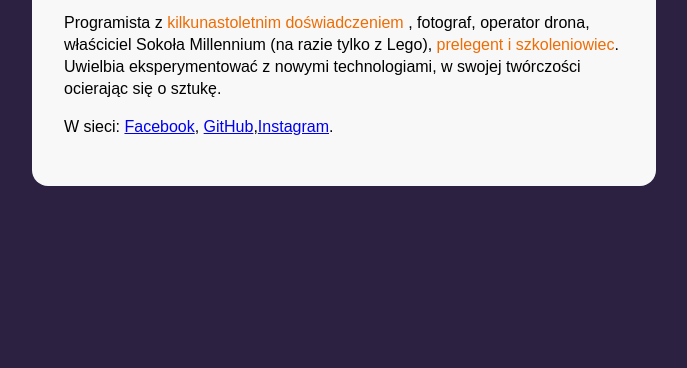
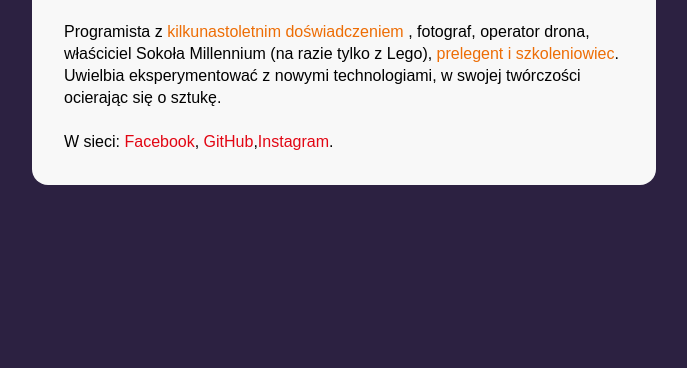
Before and after one commit to ZbigniewSlomian/business-card, a plain HTML site: page index.html in a window 1280 px wide. Shown: the part 432-800 px from the top of the page, without its empty margins (296-983 px from the left). Drawn offline with Linux system fonts and the light colour scheme.

Commit message:
person content style

```diff
--- a/index.html
+++ b/index.html
@@ -20,13 +20,22 @@
           <h1 class="person__name">Imię i nazwisko</h1>
           <p class="person__position">stanowisko</p>
         </header>
+        <p class="person__description person__description--with-margin">
+          Programista z
+          <strong class="special">kilkunastoletnim doświadczeniem </strong>,
+          fotograf, operator drona, właściciel Sokoła Millennium (na razie tylko
+          z Lego), <strong class="special">prelegent i szkoleniowiec</strong>.
+          Uwielbia eksperymentować z nowymi technologiami, w swojej twórczości
+          ocierając się o sztukę.
+        </p>
         <p class="person__description">
-          Programista z <strong class="special" >kilkunastoletnim doświadczeniem </strong>, fotograf, operator
-          drona, właściciel Sokoła Millennium (na razie tylko z Lego), <strong class="special" >prelegent
-          i szkoleniowiec</strong>. Uwielbia eksperymentować z nowymi technologiami, w
-          swojej twórczości ocierając się o sztukę.
+          W sieci: <a class="person__link" href="#">Facebook</a>,
+          <a class="person__link" href="#">GitHub</a>,<a
+            class="person__link"
+            href="#"
+            >Instagram</a
+          >.
         </p>
-        <p class="person__description">W sieci: <a class="person__link" href="#" >Facebook</a>, <a class="person__link" href="#" >GitHub</a>,<a class="person__link" href="#" >Instagram</a>.</p>
       </article>
     </main>
   </body>
--- a/style.css
+++ b/style.css
@@ -27,6 +27,23 @@ body {
 .person{
 
 }
+.person__description{
+  font-size: 16px;
+  line-height: 22px;
+  margin: 0;
+}
+.person__description--with-margin{
+  margin-bottom: 22px;
+}
+
+.person__info{
+  margin-bottom: 24px;
+
+}
+.person__link{
+  color: #E20613;
+  text-decoration: none;
+}
 
 .person__name{
   font-size: 36px;
@@ -43,10 +60,7 @@ body {
 
 }
 
-.person__description{
-  font-size: 16px;
-  line-height: 22px;
-}
+
 
 .special{
   color: #ED6D05;
```
